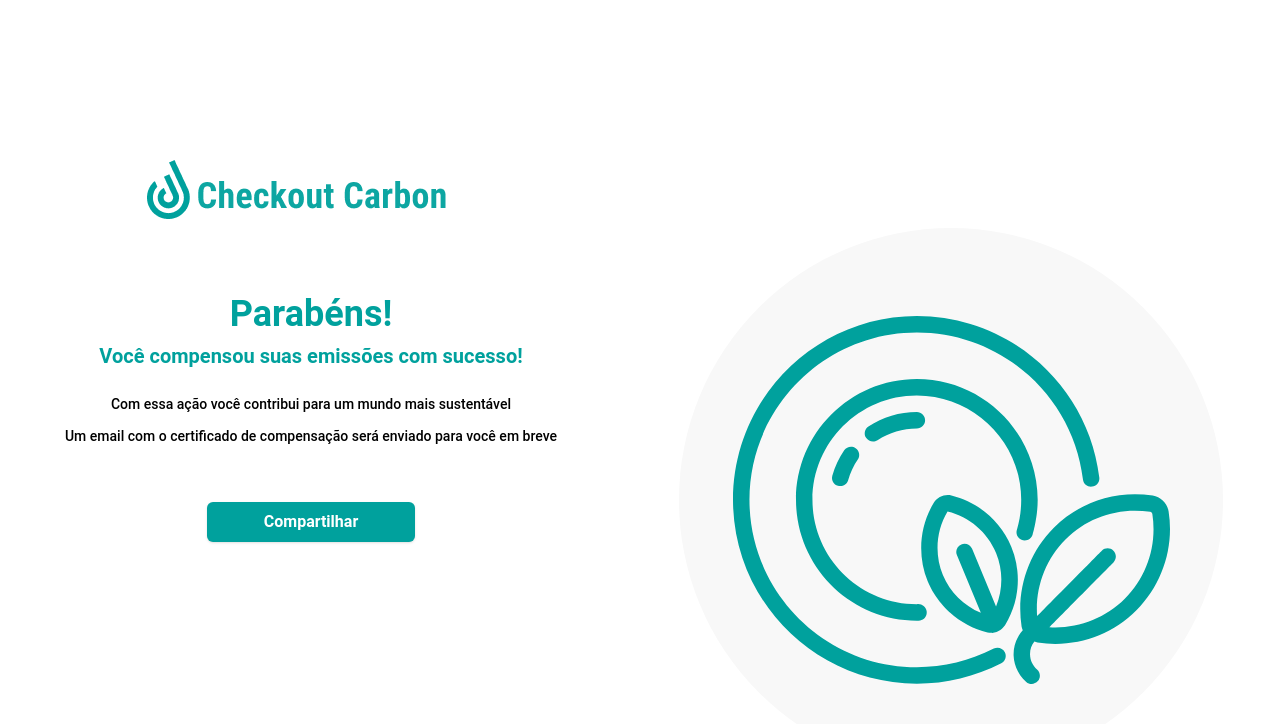
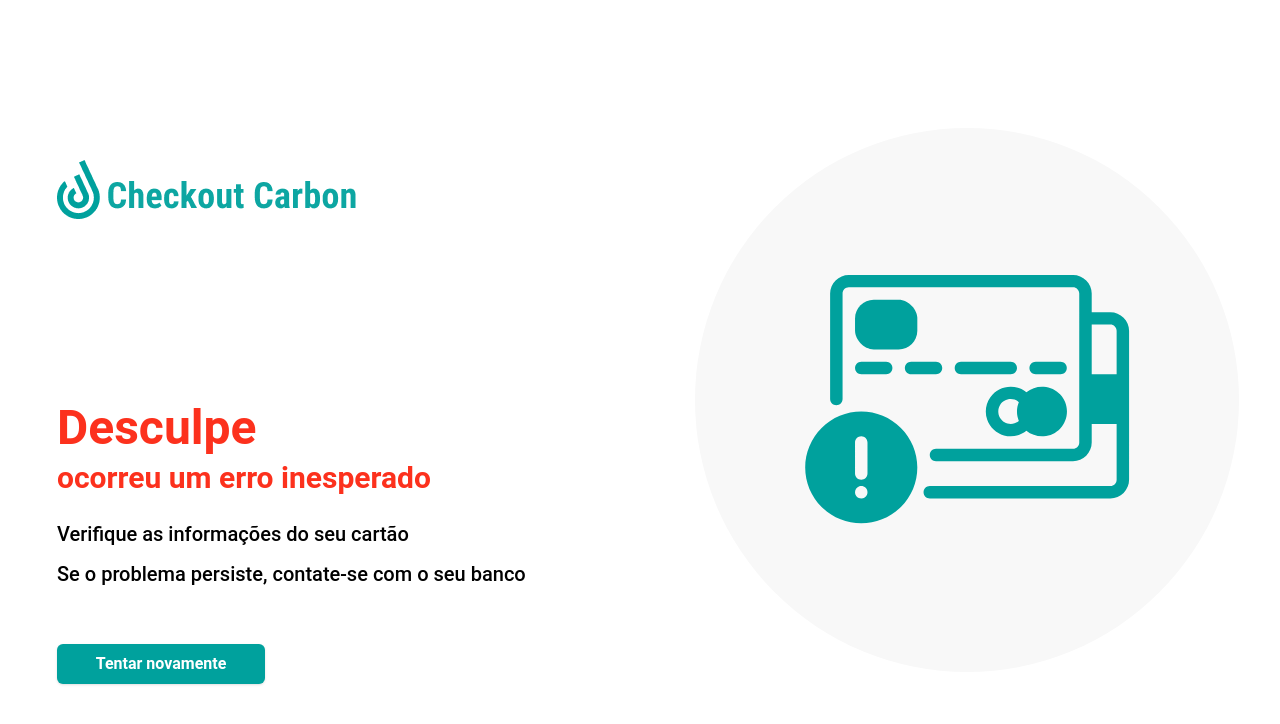
Before and after one commit to SallesCosta/checkout-carbon, a Next.js app: page /success in a window 1280 px wide. Shown: the top 724 px of the page. Built offline with nearby package versions, Linux system fonts and the light colour scheme.

Commit message:
feat(success): add dynamic content based on success/fail status

```diff
--- a/src/app/fail/page.tsx
+++ b/src/app/fail/page.tsx
@@ -7,7 +7,7 @@ import LogoHeader from '@/assets/logo-header.png'
 import { Title } from '@/components/Typography/Typography'
 import { FailIcon } from '@/components/CustomIcon/Icon'
 
-export default async function Success() {
+export default async function Fail() {
   return (
     <Stack
       as="main"
--- a/src/app/success/page.tsx
+++ b/src/app/success/page.tsx
@@ -1,52 +1,75 @@
 import React from 'react'
-
 import { Stack } from '@/components/Stack/Stack'
-import { Button } from '@/components/ui/button'
 import { CustomImage } from '@/components/CustomImage/CustomImage'
 import LogoHeader from '@/assets/logo-header.png'
 import { Title } from '@/components/Typography/Typography'
-import { EcoIcon, SuccessIcon } from '@/components/CustomIcon/Icon'
+import { EcoIcon, FailIcon, SuccessIcon } from '@/components/CustomIcon/Icon'
+import { RedirectButton } from '@/components/RedirectButton/RedirectButton'
 
 export default async function Success() {
+  const isSuccess = false
+
+  const successCase = {
+    title: 'Parabéns!',
+    subTitle: 'Você compensou suas emissões com sucesso!',
+    messageA: 'Com essa ação você contribui para um mundo mais sustentável',
+    messageB:
+      'Um email com o certificado de compensação será enviado para' +
+      ' você em breve',
+    buttonText: 'Compartilhar',
+    buttonAction: <RedirectButton path="https://x.com" text="Compartilhar" />,
+    icon: <EcoIcon />,
+  }
+
+  const failCase = {
+    title: 'Desculpe',
+    subTitle: 'ocorreu um erro inesperado',
+    messageA: 'Verifique as informações do seu cartão',
+    messageB: 'Se o problema persiste, contate-se com o seu banco',
+    buttonText: 'Tentar novamente',
+    buttonAction: <RedirectButton path="/" text="Tentar novamente" />,
+    icon: <FailIcon />,
+  }
+
+  const data = isSuccess ? successCase : failCase
+
   return (
     <Stack
       as="main"
       className="relative overflow-y-auto bg-white md:flex md:flex-row md:justify-between"
     >
-      <div className="mx-auto flex h-[1000px] flex-col items-center px-8 md:w-[572px] md:px-0">
-        <div className="flex w-full items-center justify-center pb-10 pt-12 lg:pt-40">
+      <div className="mx-auto flex h-dvh flex-col items-center px-8 md:w-[463px] md:w-[572px] md:items-start md:px-0 md:pl-4">
+        <div className="flex w-full items-center justify-center pb-10 pt-12 md:w-auto md:pb-[150px] md:pt-[141px] lg:pl-0 lg:pt-40">
           <CustomImage
             src={LogoHeader}
             alt="logo header"
             width={329}
             height={62}
           />
-          {/* <CustomIcon icon={Success} /> */}
         </div>
         <div className="flex h-[171px] w-[171px] items-center justify-center rounded-full bg-gray100 p-8 md:hidden">
           <SuccessIcon />
         </div>
         <Title
-          text="Parabéns!"
-          className="mt-8 w-full text-center text-4xl text-primary"
+          text={data.title}
+          className="mt-8 w-full text-center text-4xl text-primary data-[status=false]:text-destructive md:text-start lg:text-5xl"
+          data-status={isSuccess}
         />
         <Title
-          text="Você compensou suas emissões com sucesso!"
+          text={data.subTitle}
           as="h2"
-          className="mt-2 w-full text-center text-xl text-primary"
+          data-status={isSuccess}
+          className="mt-2 w-full text-center text-xl text-primary data-[status=false]:text-destructive md:text-start lg:text-3xl"
         />
-        <p className="mt-6 text-sm">
-          Com essa ação você contribui para um mundo mais sustentável
-        </p>
-        <p className="mt-3 text-sm">
-          Um email com o certificado de compensação será enviado para você em
-          breve
-        </p>
-        <Button className="mt-14 w-full">Compartilhar</Button>
+        <div className="px-8 md:px-0">
+          <p className="mt-6 text-sm md:text-xl">{data.messageA}</p>
+          <p className="mt-3 text-sm md:text-xl">{data.messageB}</p>
+        </div>
+        {data.buttonAction}
       </div>
-      <div className="mx-auto hidden h-[1000px] items-center justify-center px-8 sm:flex">
-        <div className="items-center justify-center rounded-full bg-gray100 p-8 sm:flex md:h-[350px] md:w-[350px] lg:h-[544px] lg:w-[544px]">
-          <EcoIcon />
+      <div className="mx-auto hidden items-center justify-center sm:flex">
+        <div className="items-center justify-center rounded-full bg-gray100 p-8 sm:flex md:h-[350px] md:w-[350px] md:p-0 lg:h-[544px] lg:w-[544px]">
+          {data.icon}
         </div>
       </div>
     </Stack>
--- a/src/components/CustomIcon/Icon.tsx
+++ b/src/components/CustomIcon/Icon.tsx
@@ -148,6 +148,7 @@ export const EcoIcon = () => {
       viewBox="0 0 437 368"
       fill="none"
       xmlns="http://www.w3.org/2000/svg"
+      className="md:ml-8 md:h-[80%] md:w-[80%] lg:ml-16"
     >
       <path
         d="M0 183.853C0 285.223 82.4741 367.688 183.844 367.688C213.035 367.688 242.226 360.612 268.278 347.241C272.321 345.157 273.917 340.2 271.842 336.156C269.759 332.113 264.802 330.517 260.758 332.592C237.03 344.775 210.428 351.213 183.844 351.213C91.563 351.213 16.4664 276.134 16.4664 183.835C16.4664 91.5364 91.5541 16.4576 183.844 16.4576C268.393 16.4576 339.81 79.6365 349.963 163.414C350.513 167.927 354.618 171.155 359.123 170.597C363.636 170.047 366.846 165.959 366.305 161.446C355.15 69.4038 276.702 0 183.835 0C82.4741 0.00886722 0 82.4829 0 183.844V183.853Z"
--- /dev/null
+++ b/src/components/RedirectButton/RedirectButton.tsx
@@ -0,0 +1,19 @@
+'use client'
+import React from 'react'
+import { Button } from '@/components/ui/button'
+import { useRedirect } from '@/helpers/useRedirect/useRedirect'
+
+export const RedirectButton = ({
+  path,
+  text,
+}: {
+  path: string
+  text: string
+}) => {
+  const { redirect } = useRedirect()
+  return (
+    <Button className="mt-14 w-full" onClick={() => redirect(path)}>
+      {text}
+    </Button>
+  )
+}
--- /dev/null
+++ b/src/helpers/useRedirect/useRedirect.ts
@@ -0,0 +1,17 @@
+import { useRouter } from 'next/navigation'
+
+const hasExternalUrl = (path: string) => /(http|https)/.test(path)
+
+export const useRedirect = () => {
+  const router = useRouter()
+
+  const redirect = (path: string) => {
+    if (hasExternalUrl(path)) {
+      window.open(path, '_blank')
+    } else {
+      router.push(path)
+    }
+  }
+
+  return { redirect }
+}
```
